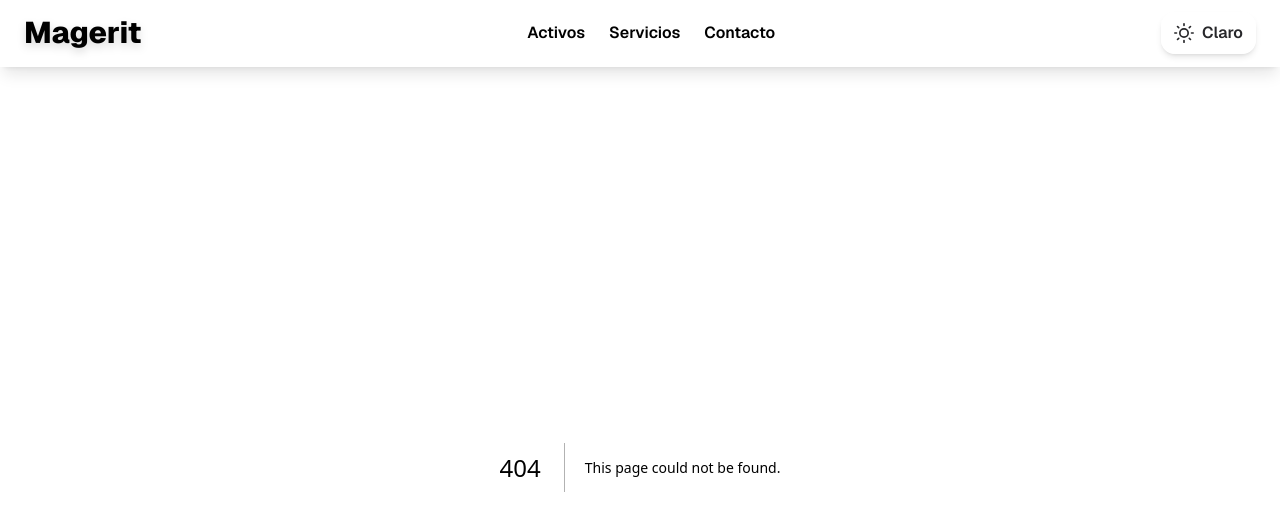
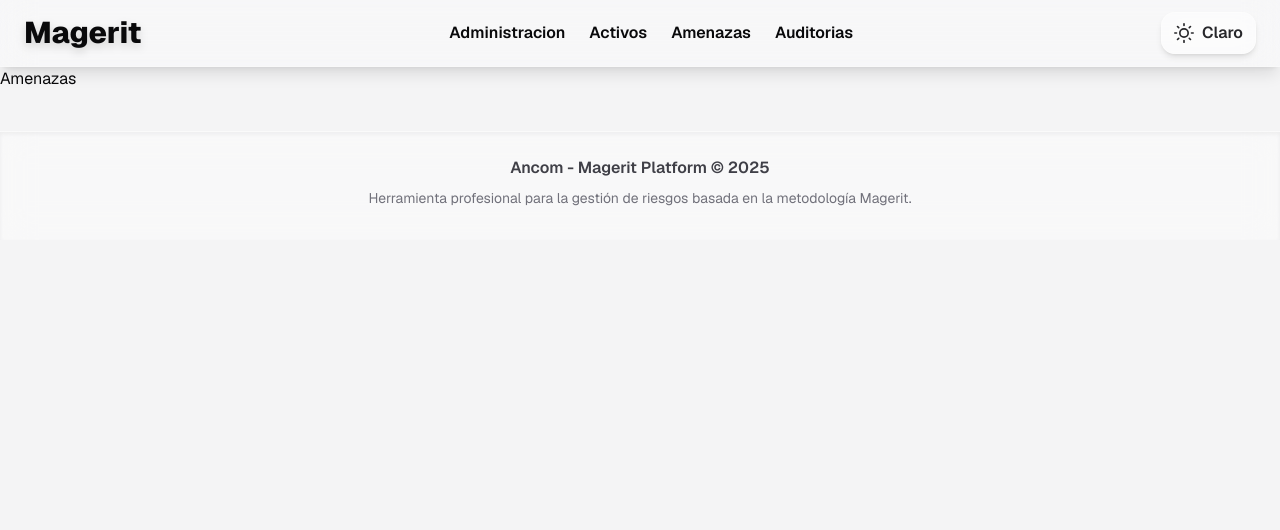
Before and after one commit to IYHM24/magerit_app, a Next.js app: page /amenazas in a window 1280 px wide. Before the commit this address had no page. Shown: the top 530 px of the page. Built offline with nearby package versions, Linux system fonts and the light colour scheme.

Commit message:
[ADD] - Router agregado

```diff
--- /dev/null
+++ b/src/app/activos/page.tsx
@@ -0,0 +1,11 @@
+import React from 'react'
+
+const page = () => {
+  return (
+    <div>
+      <h1>Activos</h1>
+    </div>
+  )
+}
+
+export default page
--- /dev/null
+++ b/src/app/administracion/page.tsx
@@ -0,0 +1,11 @@
+import React from 'react'
+
+const page = () => {
+  return (
+    <div>
+      <h1>Administración</h1>
+    </div>
+  )
+}
+
+export default page
--- /dev/null
+++ b/src/app/amenazas/page.tsx
@@ -0,0 +1,11 @@
+import React from 'react'
+
+const page = () => {
+  return (
+    <div>
+      <h1>Amenazas</h1>
+    </div>
+  )
+}
+
+export default page
--- /dev/null
+++ b/src/app/auditorias/page.tsx
@@ -0,0 +1,11 @@
+import React from 'react'
+
+const page = () => {
+  return (
+    <div>
+      <h1>Auditorías</h1>
+    </div>
+  )
+}
+
+export default page
--- a/src/app/layout.tsx
+++ b/src/app/layout.tsx
@@ -2,6 +2,7 @@ import type { Metadata } from "next";
 import { Geist, Geist_Mono, Poppins } from "next/font/google";
 import "./globals.css";
 import { Navbar } from "@/components/ui/Navbar";
+import { Footer } from "@/components/ui/Footer";
 
 const geistSans = Geist({
   variable: "--font-geist-sans",
@@ -38,12 +39,14 @@ export default function RootLayout({
         <title>Magerit</title>
       </head>
       <body
-        className={`${geistSans.variable} ${geistMono.variable} ${poppins.variable} font-sans antialiased`}
+        className={`${geistSans.variable} ${geistMono.variable} ${poppins.variable} font-sans antialiased bg-zinc-100 dark:bg-zinc-900 min-h-screen flex flex-col`}
+        style={{ minHeight: "100vh", overflowX: "hidden" }}
       >
-        <header>
-          <Navbar />
-        </header>
-        {children}
+        <Navbar />
+        <main>
+          {children}
+        </main>
+        <Footer />
       </body>
     </html>
   );
--- a/src/app/page.tsx
+++ b/src/app/page.tsx
@@ -3,12 +3,28 @@ import Image from "next/image";
 
 export default function Home() {
   return (
-    <div className="">
-      <main className="">
-        <Button color="neutral-950">Get Started</Button>
+    <div
+      className="min-h-screen flex flex-col justify-between items-center overflow-hidden relative"
+      style={{
+        backgroundImage: "url('/pattern-bg.svg')",
+        backgroundRepeat: "repeat",
+        backgroundSize: "auto",
+      }}
+    >
+      <main className="flex flex-col items-center justify-center flex-1 w-full">
+        <div className="bg-white/30 dark:bg-black/30 backdrop-blur-lg rounded-3xl shadow-2xl border border-white/20 dark:border-black/20 p-8 max-w-xl mx-auto flex flex-col items-center gap-6">
+          <h1 className="text-4xl font-bold text-zinc-900 dark:text-zinc-100 drop-shadow-lg text-center font-sans">
+            Bienvenido a Magerit Platform
+          </h1>
+          <p className="text-lg text-zinc-700 dark:text-zinc-300 text-center font-sans">
+            Esta herramienta te permite aplicar la metodología <b>Magerit</b> para el análisis y gestión de riesgos en sistemas de información.
+            Explora funcionalidades, gestiona activos y protege tu organización de manera profesional y eficiente.
+          </p>
+          <Button color="neutral-950" className="mt-4 px-6 py-3 text-lg font-semibold rounded-xl shadow-lg hover:scale-105 transition-all">
+            Comenzar
+          </Button>
+        </div>
       </main>
-      <footer className="row-start-3 flex gap-[24px] flex-wrap items-center justify-center">
-      </footer>
     </div>
   );
 }
--- /dev/null
+++ b/src/components/ui/Footer.tsx
@@ -0,0 +1,20 @@
+// src/components/ui/Footer.tsx
+import React from "react";
+
+export function Footer() {
+  return (
+    <footer className="w-full bg-white/40 dark:bg-black/40 backdrop-blur-lg border-t border-white/20 dark:border-black/20 py-6 mt-10 flex flex-col items-center text-center shadow-inner">
+      <div className="text-base font-semibold text-zinc-700 dark:text-zinc-300 mb-2">
+        Ancom - Magerit Platform &copy; {new Date().getFullYear()}
+      </div>
+      <div className="text-sm text-zinc-500 dark:text-zinc-400">
+        Herramienta profesional para la gestión de riesgos basada en la metodología Magerit.
+      </div>
+      <div className="flex gap-4 mt-2">
+       {/*  <a href="https://github.com/IYHM24/magerit_app" target="_blank" rel="noopener noreferrer" className="hover:text-green-500 transition-colors">
+          GitHub
+        </a> */}
+      </div>
+    </footer>
+  );
+}
--- a/src/components/ui/Navbar.tsx
+++ b/src/components/ui/Navbar.tsx
@@ -1,22 +1,33 @@
 // src/components/ui/Navbar.tsx
+"use client"
+
 import React from "react";
 import { ToggleThemeButton } from "./ToggleThemeButton";
 import { navbarLinks } from "@/utils/navbar-routes";
+import { useRouter } from "next/navigation";
+import Link from "next/link";
+
 
 export function Navbar() {
+
+  const router = useRouter();
+
   return (
     <nav className="sticky top-0 left-0 w-full z-50 bg-white/30 dark:bg-black/30 backdrop-blur-lg shadow-lg border-b border-white/20 dark:border-black/20">
       <div className="max-w-7xl mx-auto px-6 py-3 flex items-center justify-between">
-        <div className="text-3xl font-extrabold text-dark dark:text-zinc-200 drop-shadow-lg">Magerit</div>
+        <div className="text-3xl font-extrabold text-dark dark:text-zinc-200 drop-shadow-lg">
+          <Link href="/">Magerit</Link>
+        </div>
         <ul className="flex gap-6">
           {navbarLinks.map((link) => (
+            !link.disabled &&
             <li key={link.label}>
-              <a
+              <Link
                 href={link.href}
                 className="font-semibold relative text-dark/90 dark:text-zinc-200 transition-all duration-300 hover:text-green-500 dark:hover:text-green-500 hover:scale-105"
               >
                 {link.label}
-              </a>
+              </Link>
           </li>
           ))}
       </ul>
--- /dev/null
+++ b/src/utils/@types/types.tsx
@@ -0,0 +1,5 @@
+export type NavbarLink = {
+  label: string;
+  href: string;
+  disabled?: boolean;
+};
--- a/src/utils/navbar-routes.ts
+++ b/src/utils/navbar-routes.ts
@@ -1,10 +1,9 @@
-type NavbarLink = {
-  label: string;
-  href: string;
-};
+import { NavbarLink } from "@/utils/@types/types";
 
 export const navbarLinks: NavbarLink[] = [
-  { label: "Activos", href: "#" },
-  { label: "Servicios", href: "#" },
-  { label: "Contacto", href: "#" },
+  { label: "Administracion", href: "/", disabled: false },
+  { label: "Activos", href: "/activos", disabled: false },
+  { label: "Amenazas", href: "/amenazas", disabled: false },
+  { label: "Auditorias", href: "/auditorias", disabled: false },
+  { label: "Reportes", href: "/reportes", disabled: true },
 ];
```
Also changed, not shown: public/city-seamless-pattern_100478-1292.jpg (added).
